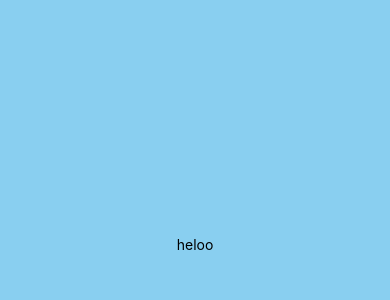
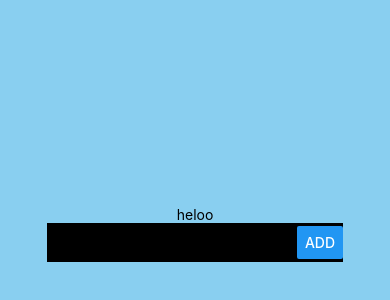
Before and after one commit to LehatLK/TodoAppReact, a React Native app: screen / in a window 390 px wide. Shown: the part 178-478 px from the top of the page. Built offline with nearby package versions, Linux system fonts and the light colour scheme.

Commit message:
foundationtextinput

```diff
--- a/App.js
+++ b/App.js
@@ -1,11 +1,13 @@
 import { StatusBar } from 'expo-status-bar';
 import { Pressable, StyleSheet, Text, View } from 'react-native';
 import Addbutton from './COMPONENT/addButton';
+import NotesTextField from './COMPONENT/notesTextField';
 
 export default function App() {
   return (
     <View style={styles.container}>
       <Text>heloo</Text>
+      <NotesTextField onAdd={(note) => console.log('Added', note)} />
       <StatusBar style="auto" />
     </View>
   );
--- a/COMPONENT/notesTextField.js
+++ b/COMPONENT/notesTextField.js
@@ -0,0 +1,45 @@
+import React, { useState } from 'react';
+import { View, TextInput, Button, StyleSheet } from 'react-native';
+
+const NotesTextField = ({ onAdd }) => {
+  const [noteText, setNoteText] = useState('');
+
+  const handleAddNote = () => {
+    if (noteText.trim() !== '') {
+      onAdd(noteText);
+      setNoteText('');
+    }
+  };
+
+  return (
+    <View style={styles.container}>
+      <TextInput
+        style={styles.input}
+        placeholder="Enter your note..."
+        value={noteText}
+        onChangeText={setNoteText}
+      />
+      <Button title="Add" onPress={handleAddNote} />
+    </View>
+  );
+};
+
+const styles = StyleSheet.create({
+  container: {
+    flexDirection: 'row',
+    justifyContent: 'space-between',
+    alignItems: 'center',
+    marginBottom: 20,
+    backgroundColor: 'black',
+  },
+  input: {
+    flex: 1,
+    marginRight: 10,
+    padding: 10,
+    borderColor: 'black',
+    borderWidth: 1,
+    borderRadius: 5,
+  },
+});
+
+export default NotesTextField;
```
